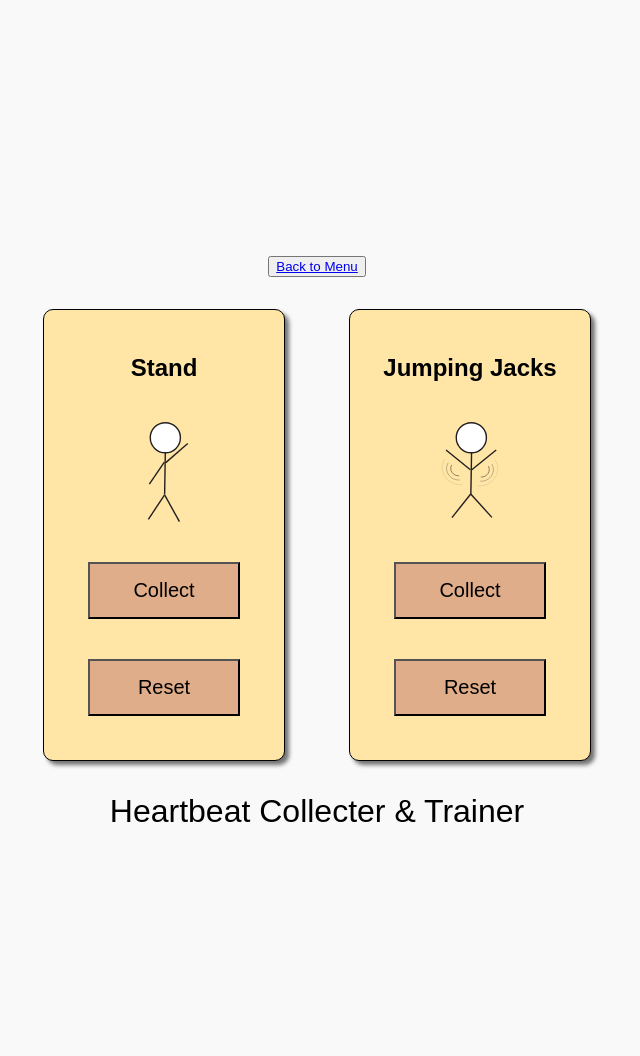
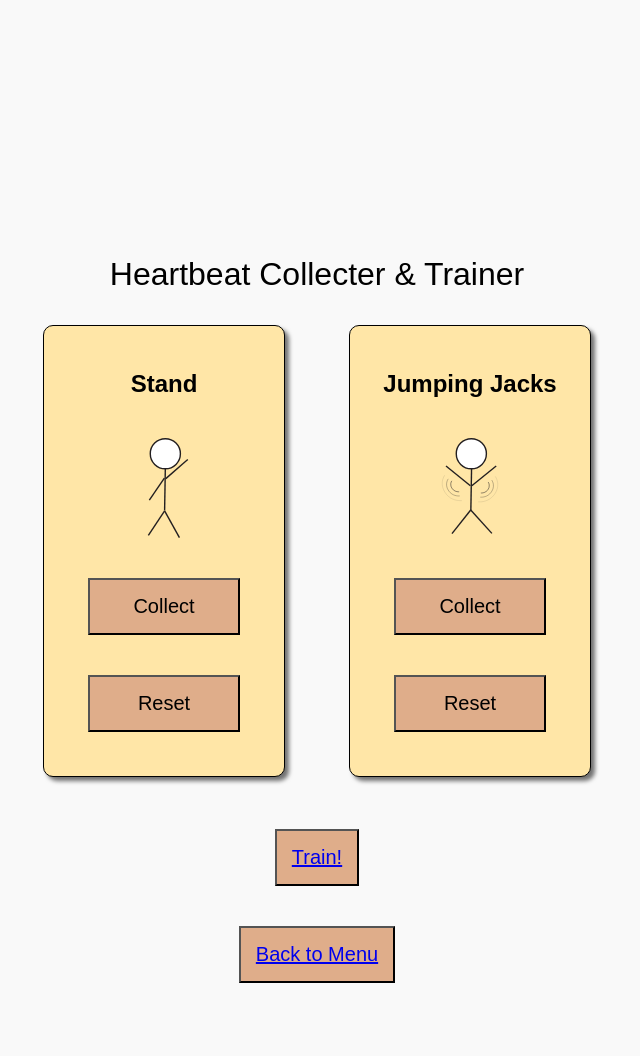
Before and after one commit to ideas-become-impact/industry-day-demo, a Flask app: page /home in a window 1280 px wide. Shown: the whole page, without its empty margins (323-963 px from the left). Run offline with Flask 3, Linux system fonts and the light colour scheme; some web fonts are replaced.

Commit message:
ui works well!

```diff
--- a/app/app.py
+++ b/app/app.py
@@ -14,7 +14,7 @@ ui: FlaskUI = FlaskUI(app=app, server="flask", width=500, height=500)
 
 push_data = True
 
-com_port = "COM4"
+com_port = "COM3"
 
 ser = serial.Serial(com_port, 115200, timeout=1)
 
@@ -50,7 +50,7 @@ def data_route() -> Response:
     #     9,
     #     10,
     # ]  # heartbeat.get_heartbeat.get_heartbeat("COM9")
-    new_data = get_heartbeat.get_latest_heartbeat(ser, 20, 0, 0.05)
+    new_data = get_heartbeat.get_latest_heartbeat(ser, 20, 0, 0.005)
 
     times = [0.1, 0.2, 0.3, 0.4, 0.5, 0.6, 0.7, 0.8, 0.9, 1.0]
     if request.method == "POST":
@@ -65,7 +65,7 @@ def data_route() -> Response:
 @app.route("/arduino-read-data", methods=["GET"])
 def arduino_read_data() -> Response:
 
-    new_data = get_heartbeat.get_latest_heartbeat(ser, 20, 0, 0.05)
+    new_data = get_heartbeat.get_latest_heartbeat(ser, 20, 0, 0.005)
 
     return jsonify({"data": new_data})
 
@@ -142,7 +142,7 @@ def jumping_data_route() -> Response:
     #     9,
     #     10,
     # ]
-    new_data = get_heartbeat.get_latest_heartbeat(ser, 20, 0, 0.05)
+    new_data = get_heartbeat.get_latest_heartbeat(ser, 20, 0, 0.005)
     times = np.linspace(0, 1, len(new_data))
     if request.method == "POST":
         added_time = request.get_json()["elapsed_time"]
@@ -157,10 +157,17 @@ def jumping_data_route() -> Response:
 def recv_output() -> Response:
     """
     a"""
-    global push_data
+
+    global push_data, stand_dataset, exercise_dataset
     if request.method == "POST":
         data = request.get_json()
         push_data = data["push_data"]
+        graph = data["graph"]
+        match graph:
+            case 1:
+                stand_dataset = get_heartbeat.initialize_data_holding_dict()
+            case 2:
+                exercise_dataset = get_heartbeat.initialize_data_holding_dict()
 
     return jsonify([])
 
--- a/app/static/style.css
+++ b/app/static/style.css
@@ -82,6 +82,26 @@ body {
     background: #dfad8a;
 }
 
+.back {
+    margin: 1.25rem;
+    display: flex;
+    justify-content: center;
+    align-items: center;
+    padding: 15px;
+    font-size: 1.25rem;
+    background: #dfad8a;
+}
+
+.train {
+    margin: 1.25rem;
+    display: flex;
+    justify-content: center;
+    align-items: center;
+    padding: 15px;
+    font-size: 1.25rem;
+    background: #dfad8a;
+}
+
 #graph_1_image {
     transition: width 0.5s ease-in, display 2s ease-out;
 }
--- a/app/template/home.html
+++ b/app/template/home.html
@@ -13,7 +13,7 @@
     <body style="display: block;">
         <nav></nav>
         <main class="main">
-            <button><a href="./">Back to Menu</a></button>
+            <div class="name">Heartbeat Collecter & Trainer</div>
             <div class="items-container">
                 <div class="item-card">
                     <h2 class="card-text">Stand</h2>
@@ -30,7 +30,8 @@
                     <button class="reset" onclick="turnOffGraph(this)">Reset</button>
                 </div>
             </div>
-            <div class="name">Heartbeat Collecter & Trainer</div>
+            <button class="train"><a href="/test">Train!</a></button>
+            <button class="back"><a href="./">Back to Menu</a></button>
         </main>
     </body>
 </html>
--- a/app/template/test.html
+++ b/app/template/test.html
@@ -20,13 +20,13 @@
 
 <body>
     <main class="main" id="exercise-page">
-        <button><a href="./">Back to Menu</a></button>
+        <div class="name">Exercise Detector</div>
         <div class="item-card" id="status-card">
             <p id="exercise-status">Loading...</p>
             <img id="exercise-image" alt="Exercise status image" style="display:none; max-width: 240px;" />
         </div>
         <button class="collection" onclick="can_predict()" id="train">Train</button>
-        <div class="name">Exercise Detector</div>
+        <button class="back"><a href="./">Back to Menu</a></button>
     </main>
 </body>
 
```
Also changed, not shown: app/static/js/script.js (+30 -21 lines), heartbeat/get_heartbeat.py (+8 -7 lines), heartbeat/run.py (+10 -3 lines).
